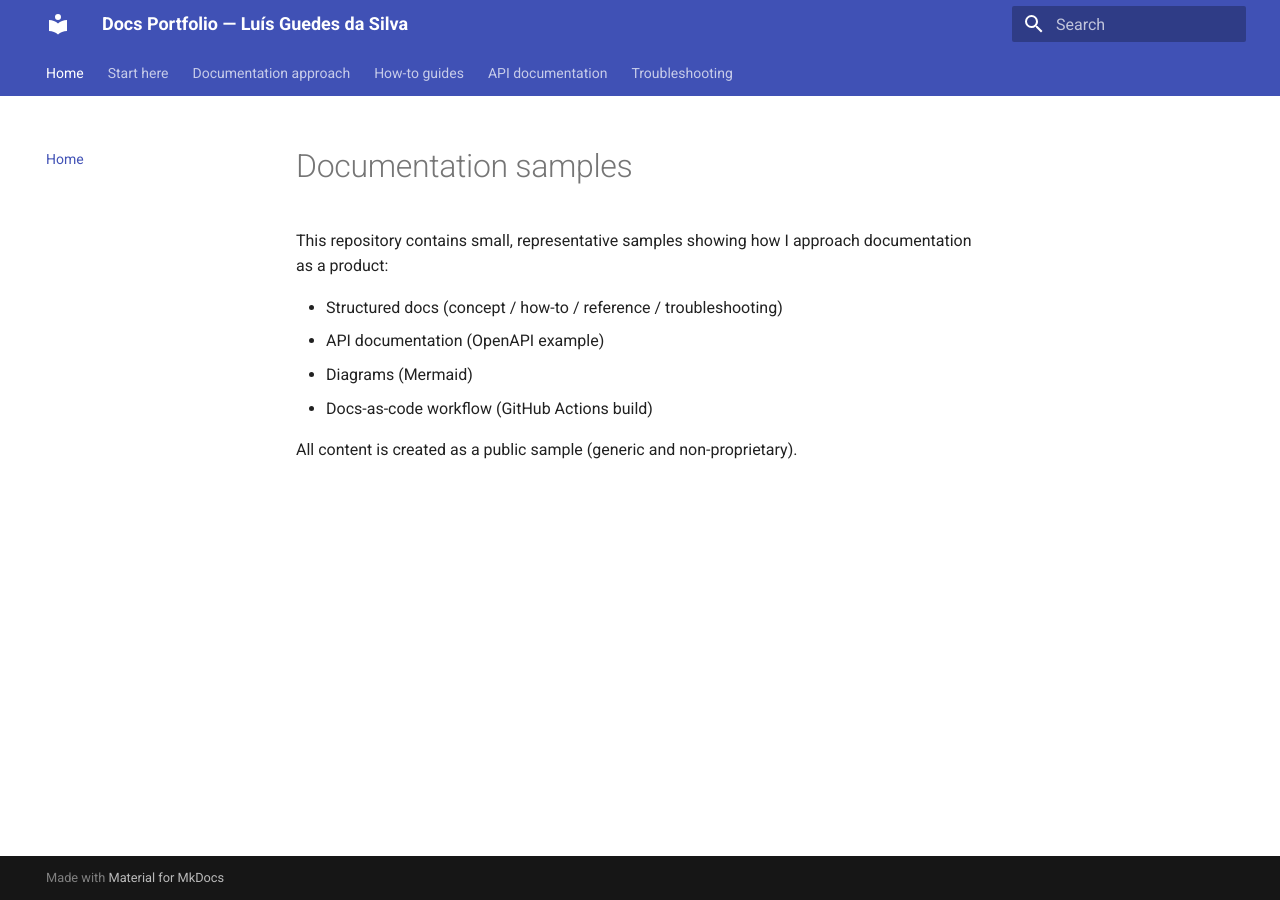
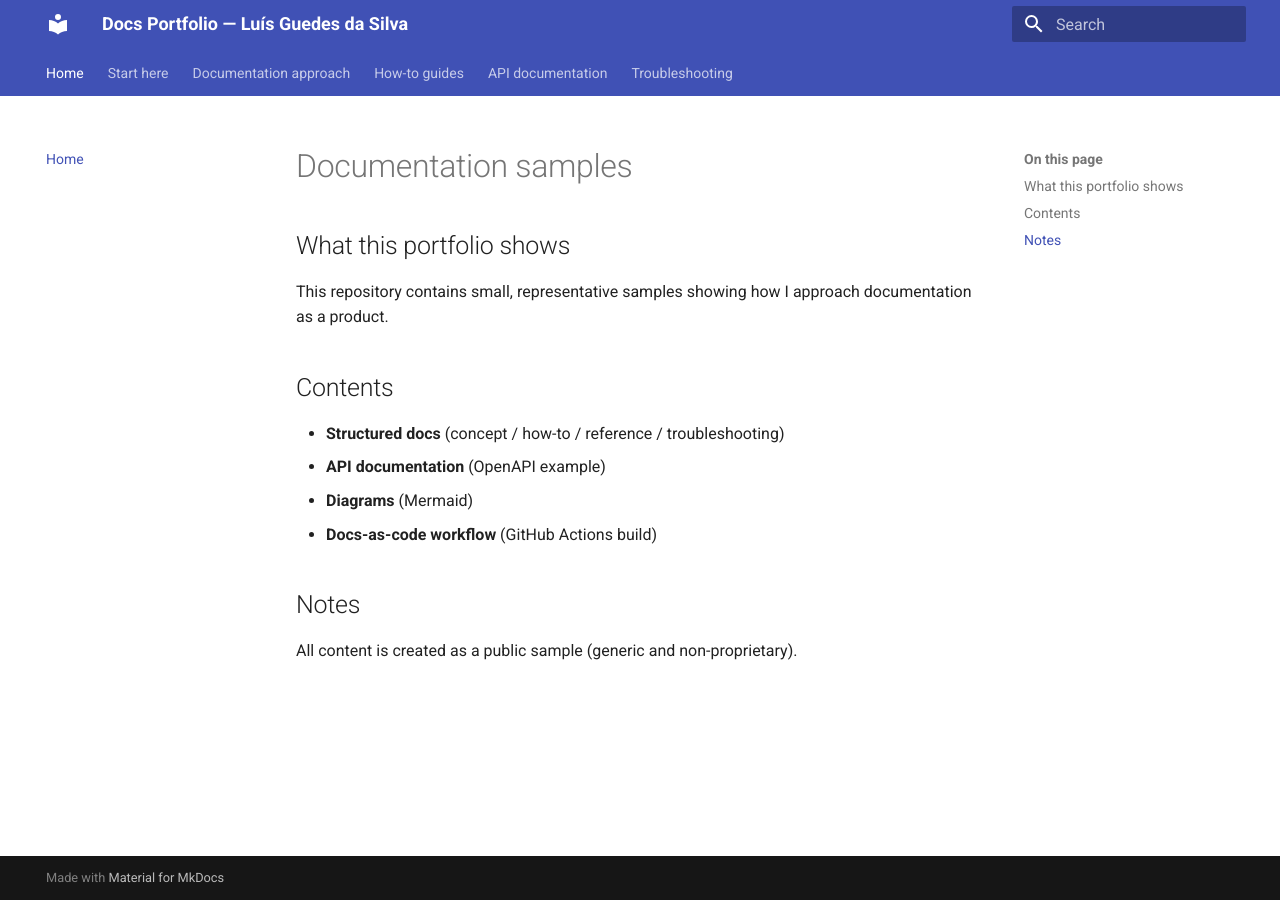
Before and after one commit to luisjguedes/docs-portfolio, an MkDocs documentation site: the page built from docs/index.md, in a window 1280 px wide. Built offline with MkDocs 1.6.1 and Material for MkDocs 9.7.7, drawn with Linux system fonts in a browser that asks for light colours.

Commit message:
Update index.md

```diff
--- a/docs/index.md
+++ b/docs/index.md
@@ -1,10 +1,13 @@
 # Documentation samples
 
-This repository contains small, representative samples showing how I approach documentation as a product:
+## What this portfolio shows
+This repository contains small, representative samples showing how I approach documentation as a product.
 
-- Structured docs (concept / how-to / reference / troubleshooting)
-- API documentation (OpenAPI example)
-- Diagrams (Mermaid)
-- Docs-as-code workflow (GitHub Actions build)
+## Contents
+- **Structured docs** (concept / how-to / reference / troubleshooting)
+- **API documentation** (OpenAPI example)
+- **Diagrams** (Mermaid)
+- **Docs-as-code workflow** (GitHub Actions build)
 
+## Notes
 All content is created as a public sample (generic and non-proprietary).
```
